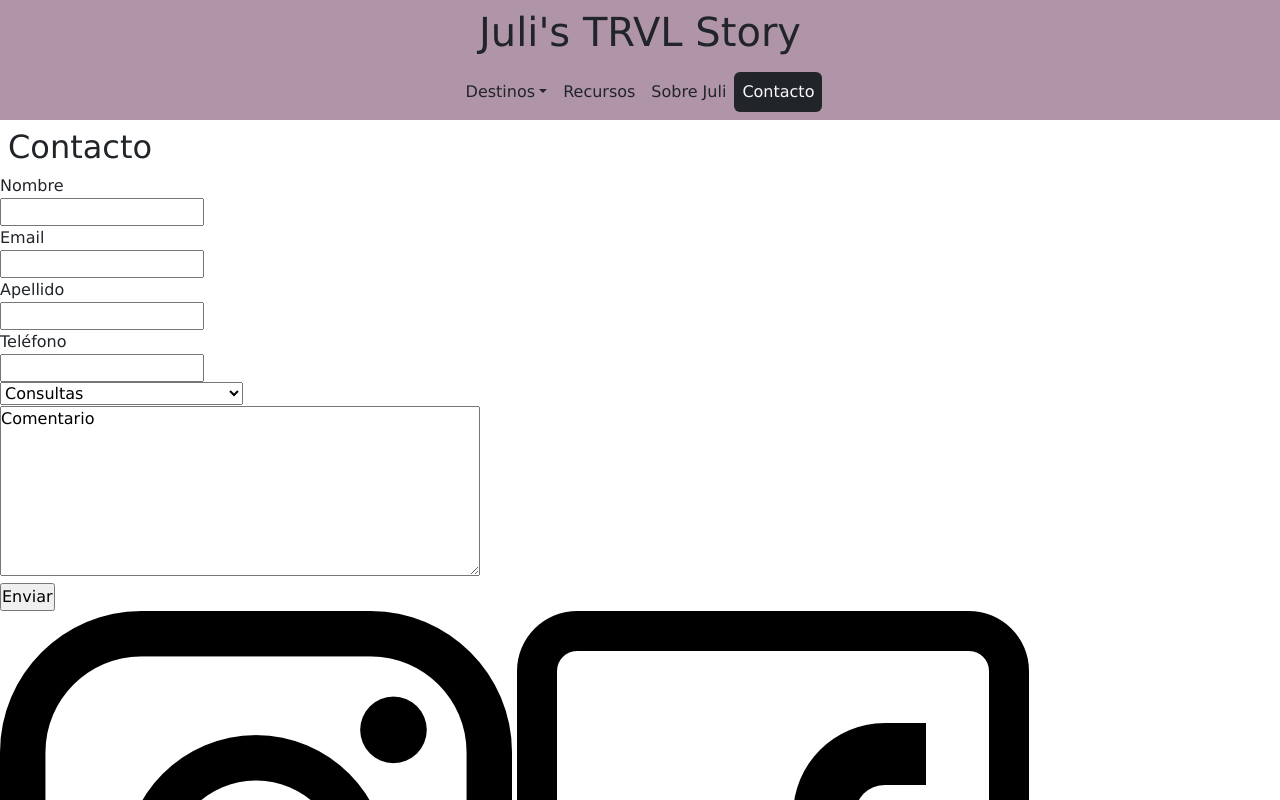
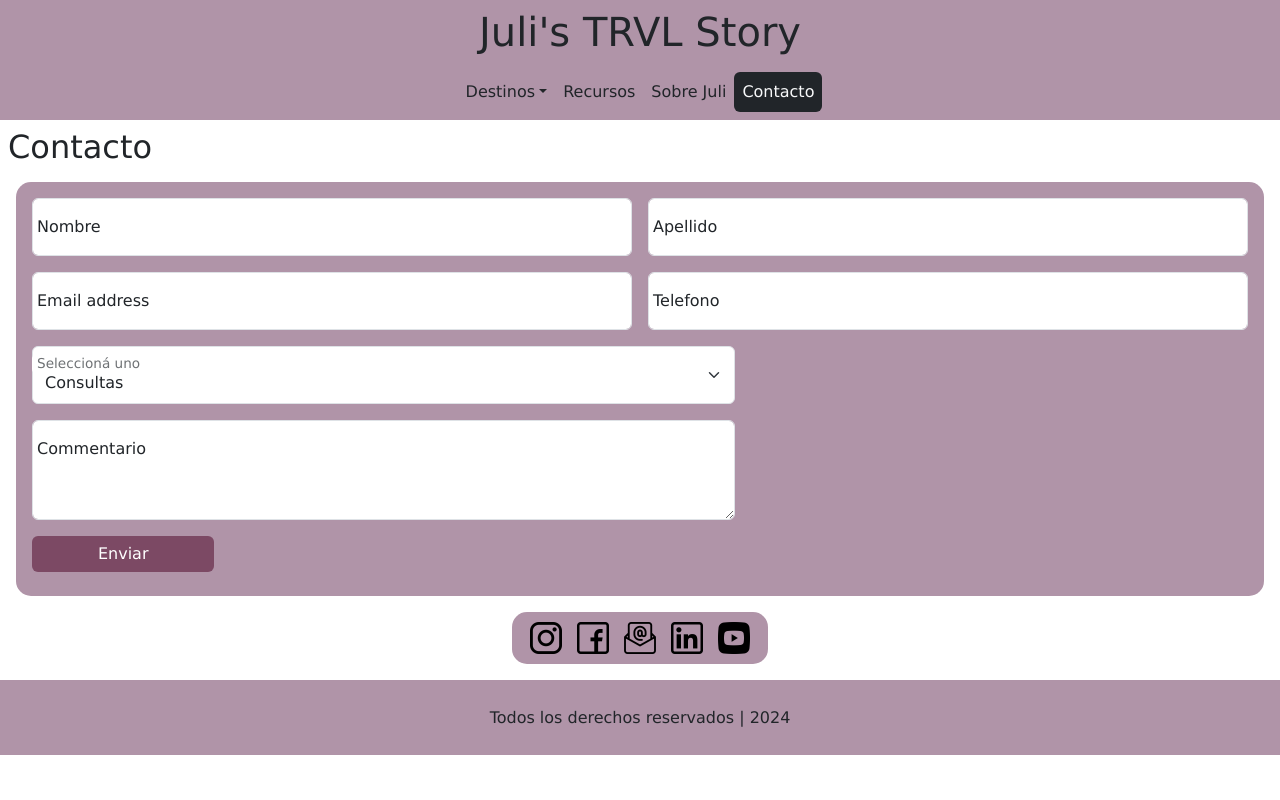
Before and after one commit to julizendri/proyecto-final, a plain HTML site: page pages/contacto.html in a window 1280 px wide. Shown: the top 800 px of the page. Drawn offline with nearby package versions, Linux system fonts and the light colour scheme.

Commit message:
pagina contacto terminada, cambios en destinos

```diff
--- a/css/style.css
+++ b/css/style.css
@@ -43,10 +43,6 @@ h3 {
 h1:hover {
     background-color: #7c4964;
     border-radius: 10px;
-}
-
-.dropdown-menu {
-    background-color: #dfdee0 ;
 }
 
 /* header */
@@ -123,7 +119,7 @@ h1:hover {
     }
 }
 
-.ultimos__destinos {
+.caja__ultimos_destinos {
     display: grid;
     grid-template-rows: 0.1fr 3fr;
     background-color: #dfdee0;
@@ -159,20 +155,17 @@ h1:hover {
     .destino {
         padding: 2%;
     }
-    .imagen__galeria {
-        padding: 2% 2% 0% 2%;
-    }
 }
 
 /* index body */
 
 /* destinos body */
 
-.caja {
+.caja__destinos {
     display: grid;
     gap: 0.5rem;
     grid-template-columns: 1fr 1fr;
-    padding: 0px 0.3rem;
+    padding: 0px 0.5rem;
 }
 
 .contenedor__destinos {
@@ -185,13 +178,13 @@ h1:hover {
 }
 
 @media (max-width: 600px) {
-    .caja {
+    .caja__destinos {
         grid-template-columns: 100%;
     }
 }
 
 @media (min-width: 900px) {
-    .caja {
+    .caja__destinos {
         grid-template-columns: repeat(3, 1fr);
     }
 }
@@ -216,6 +209,9 @@ h1:hover {
 .caja__au_pair {
     display: grid;
     grid-template-columns: repeat(3, 1fr);
+    background-color: #B094A8;
+    margin: 3%;
+    border-radius: 10px;
 }
 
 .item1 {
@@ -224,6 +220,7 @@ h1:hover {
 
 .items__au_pair {
     padding: 3%;
+    align-self: center;
 }
 
 .texto__au_pair {
@@ -234,6 +231,7 @@ h1:hover {
 .imagen__au_pair {
     width: 100%;
     border-radius: 15px;
+    padding: 0px 3%;
 }
 
 @media (max-width: 700px) {
@@ -252,3 +250,47 @@ h1:hover {
 }
 
 /* sobre mi body */
+
+/* contacto body */
+
+.caja__contacto {
+    margin: 1rem;
+    padding: 1rem;
+    border-radius: 15px;
+    background-color: #B094A8;
+}
+
+#enviar {
+    background-color: #7c4964;
+    border: none;
+    width: 15%;
+    margin: 1rem 0px 0.5rem;
+}
+
+.caja__logos {
+    display: flex;
+    margin: 1rem 30%;
+    background-color: #B094A8;
+    padding: 0.5rem 1rem;
+    border-radius: 15px;
+    gap: 5%;
+}
+
+.logo {
+    width: 100%;
+    padding: 5%;
+}
+
+@media (min-width: 900px) and (max-width: 1199px) {
+    .caja__logos {
+        margin: 1rem 35%;
+    }
+}
+
+@media (min-width: 1200px) {
+    .caja__logos {
+        margin: 1rem 40%;
+    }
+}
+
+/* contacto body */
--- a/pages/contacto.html
+++ b/pages/contacto.html
@@ -6,8 +6,11 @@
     <meta name="viewport" content="width=device-width, initial-scale=1.0">
     <title>Juli's TRVL Story</title>
     <link rel="stylesheet" href="../css/style.css">
-    <link href="https://cdn.jsdelivr.net/npm/bootstrap@5.3.2/dist/css/bootstrap.min.css" rel="stylesheet" integrity="sha384-T3c6CoIi6uLrA9TneNEoa7RxnatzjcDSCmG1MXxSR1GAsXEV/Dwwykc2MPK8M2HN" crossorigin="anonymous">
-    <script src="https://cdn.jsdelivr.net/npm/bootstrap@5.2.3/dist/js/bootstrap.bundle.min.js" integrity="sha384-kenU1KFdBIe4zVF0s0G1M5b4hcpxyD9F7jL+jjXkk+Q2h455rYXK/7HAuoJl+0I4" crossorigin="anonymous"></script>
+    <link href="https://cdn.jsdelivr.net/npm/bootstrap@5.3.2/dist/css/bootstrap.min.css" rel="stylesheet"
+        integrity="sha384-T3c6CoIi6uLrA9TneNEoa7RxnatzjcDSCmG1MXxSR1GAsXEV/Dwwykc2MPK8M2HN" crossorigin="anonymous">
+    <script src="https://cdn.jsdelivr.net/npm/bootstrap@5.2.3/dist/js/bootstrap.bundle.min.js"
+        integrity="sha384-kenU1KFdBIe4zVF0s0G1M5b4hcpxyD9F7jL+jjXkk+Q2h455rYXK/7HAuoJl+0I4"
+        crossorigin="anonymous"></script>
 </head>
 
 <body>
@@ -43,39 +46,49 @@
             </div>
         </nav>
     </header>
+
+
     <main>
         <h2>Contacto</h2>
-        <form action="">
-            <fieldset class="caja_redondeada">
-                <div class="izq">
-                    <label for="Nombre">Nombre</label> <br>
-                    <input type="text"> <br>
-                    <label for="email">Email</label> <br>
-                    <input type="email">
+        <form action="" class="caja__contacto">
+            <div class="row g-3">
+                <div class="form-floating col-8 col-sm-6">
+                    <input type="name" class="form-control" id="floatingName" placeholder="Nombre">
+                    <label for="floatingName">Nombre</label>
                 </div>
-                <div class="al_lado">
-                    <label for="Apellido">Apellido</label> <br>
-                    <input type="text"> <br>
-                    <label for="telefono">Teléfono</label> <br>
-                    <input type="phone">
+                <div class="form-floating col-8 col-sm-6">
+                    <input type="surname" class="form-control" id="floatingSurname" placeholder="Apellido">
+                    <label for="floatingSurname">Apellido</label>
                 </div>
-                <div>
-                    <select name="options">
-                        <option value="Consultas">Consultas</option>
-                        <option value="Propuestas de colaboración">Propuestas de colaboración</option>
-                        <option value="Eventos">Eventos</option>
-                        <option value="Otro">Otro</option>
+                <div class="form-floating col-8 col-sm-6">
+                    <input type="email" class="form-control" id="floatingInput" placeholder="name@example.com">
+                    <label for="floatingInput">Email address</label>
+                </div>
+                <div class="form-floating col-8 col-sm-6">
+                    <input type="phone" class="form-control" id="floatingPhone" placeholder="Telefono">
+                    <label for="floatingPhone">Telefono</label>
+                </div>
+                <div class="form-floating col-9 col-sm-7">
+                    <select class="form-select" id="floatingSelectGrid">
+                        <option value="1">Consultas</option>
+                        <option value="2">Colaboraciones</option>
+                        <option value="3">Eventos</option>
+                        <option value="4">Otro</option>
                     </select>
+                    <label for="floatingSelectGrid">Seleccioná uno</label>
                 </div>
-                <textarea name="Comentario" cols="57" rows="7">Comentario</textarea>
-                <div>
-                    <div>
-                        <input id="enviar" type="submit" value="Enviar">
-                    </div>
+                <div class="form-floating col-9 col-sm-7">
+                    <textarea class="form-control" placeholder="Dejá un comentario" id="floatingTextarea2"
+                        style="height: 100px"></textarea>
+                    <label for="floatingTextarea2">Commentario</label>
                 </div>
-            </fieldset>
+            </div>
+            <div class="col-12">
+                <button id="enviar" class="btn btn-primary" type="submit" value="Enviar">Enviar</button>
+            </div>
         </form>
-        <div class="caja_redondeada_centrada">
+
+        <div class="caja__logos">
             <a href="https://www.instagram.com/juzendri/?img_index=1">
                 <img class="logo" src="../imagenes_iconos/logotipo-de-instagram.png" alt="instagram logo">
             </a>
@@ -93,7 +106,9 @@
             </a>
         </div>
     </main>
-    <footer id="pie_de_pagina">
+
+
+    <footer id="pie_de_pagina" class="static-bottom">
         Todos los derechos reservados | 2024
     </footer>
 </body>
```
Also changed, not shown: index.html (+2 -2 lines), pages/destinos.html (+154 -76 lines), pages/recursos.html (+1 -1 lines), pages/sobre_juli.html (+3 -3 lines), 1 other file.
